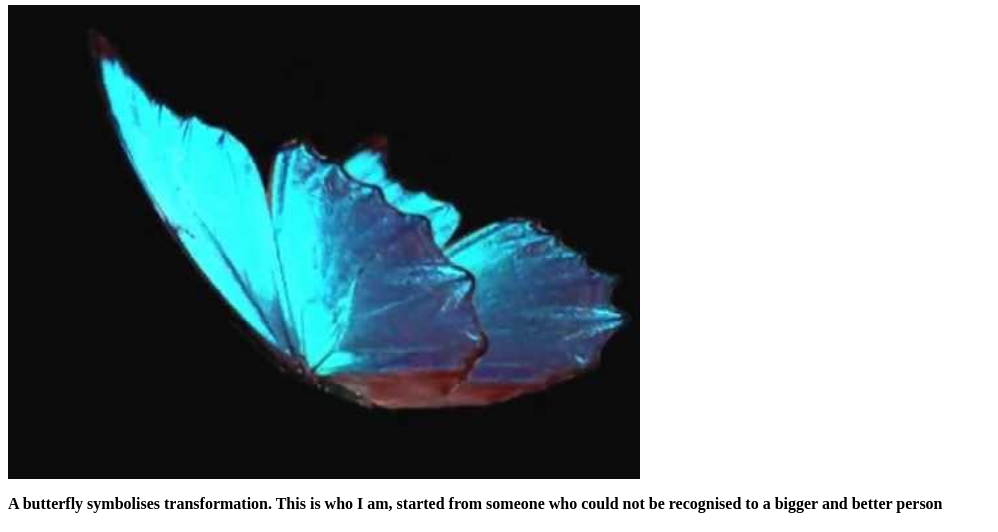
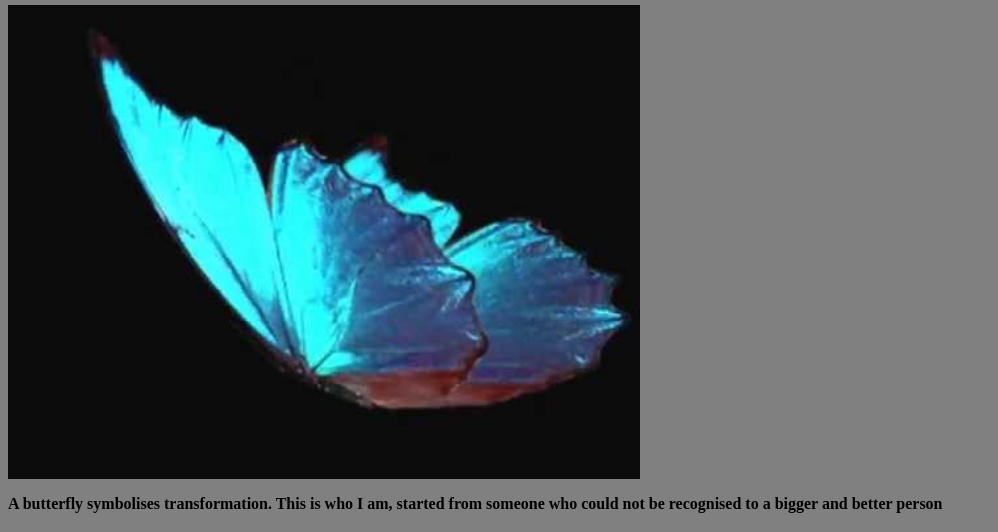
Before and after one commit to mitchelgitau/My-portfolio-2.github.io, a plain HTML site: page My-portfolio/index.html in a window 1280 px wide. Shown: the part 95-627 px from the top of the page, without its empty margins (0-998 px from the left). Drawn offline with Linux system fonts and the light colour scheme.

```diff
--- a/My-portfolio/css/styles.css
+++ b/My-portfolio/css/styles.css
@@ -1,5 +1,5 @@
 body {
-  background-: gray;
+  background-color: gray;
 }
 h1 {
   color: black;
```
